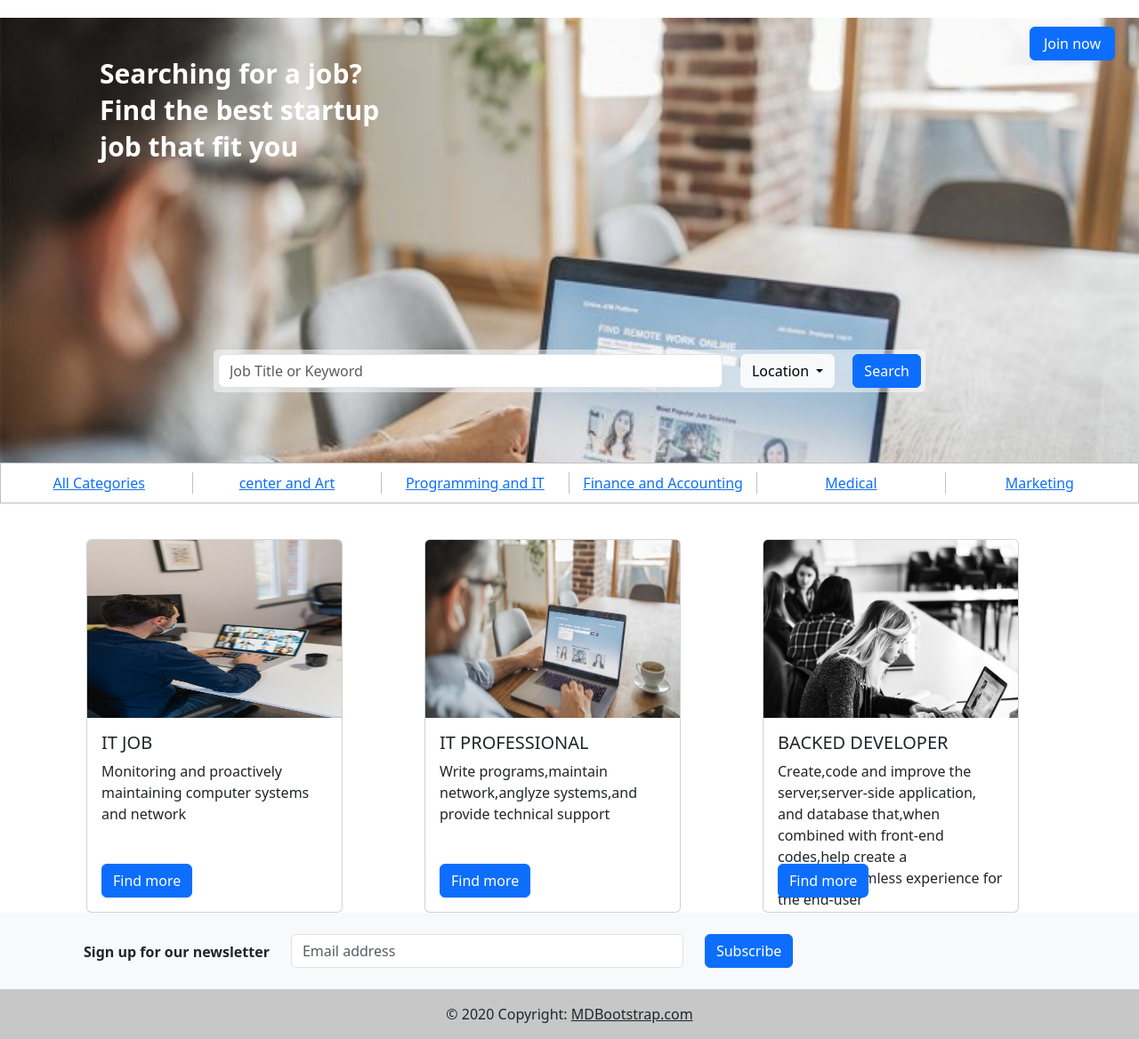
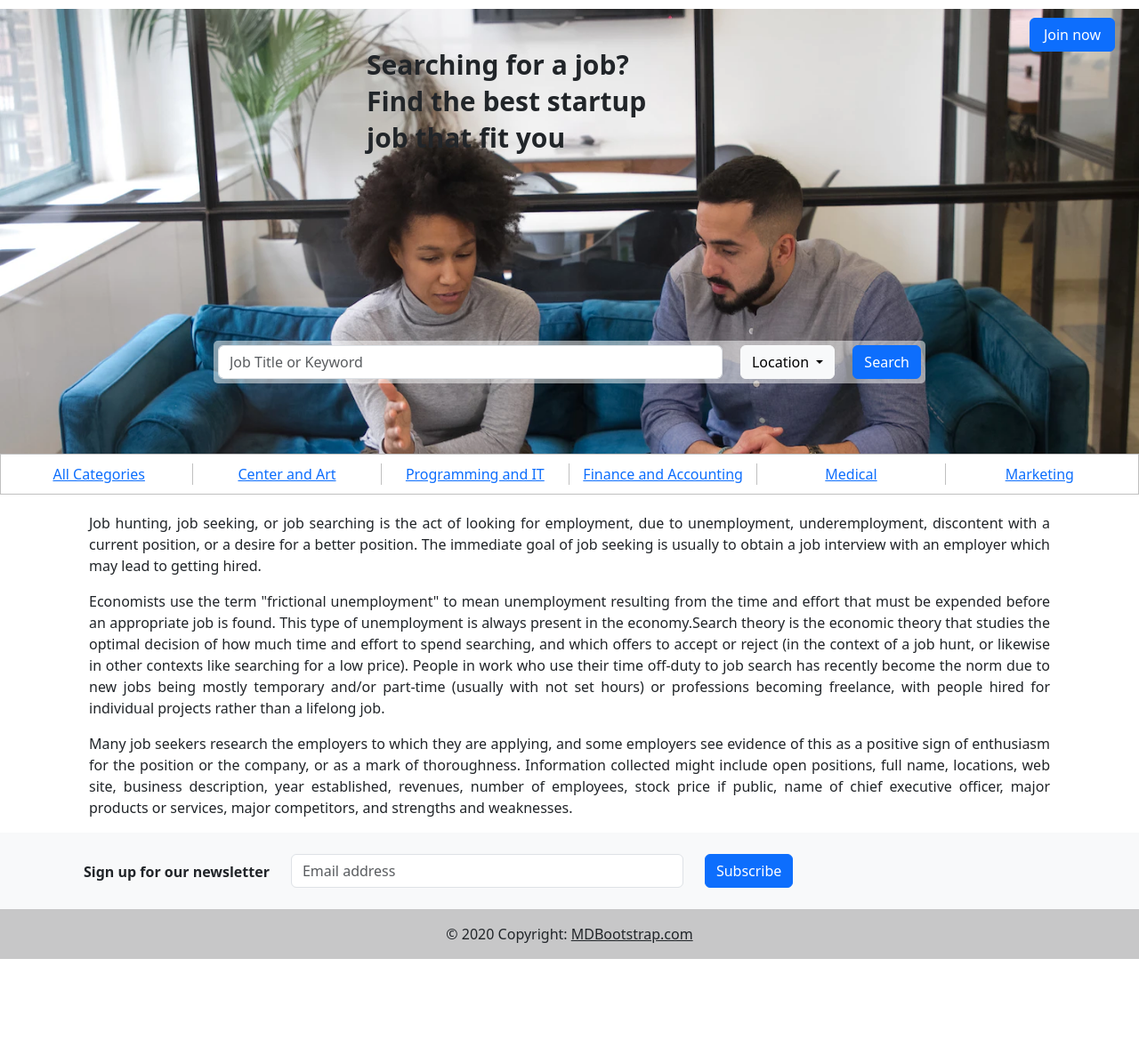
Before and after one commit to sayanavarghese/collegeproject-og, a Django app: page / in a window 1280 px wide. Shown: the part 56-1224 px from the top of the page at 89% size. After the commit the page ends 1134 px from the top, so only its background shows below. Run offline with Django 3.2, Linux system fonts and the light colour scheme.

Commit message:
Adding changes

```diff
--- a/jobfinder/page_app/static/css/home.css
+++ b/jobfinder/page_app/static/css/home.css
@@ -1,14 +1,17 @@
 .img-job {
-  background-image: url('/static/img/job 2.jpg');
+  background-image: url('/static/img/job13.jpg');
  margin-top: 10px;
   background-size: cover;
   width: 100%;
   height: 500px;
 }
+.content-para{
+  margin-left: 300px;
 
+}
 .content-box {
-  color: white;
-  margin-top: 20px;
+
+  margin-top: 2px;
 }
 
 .join-now-btn {
@@ -73,3 +76,10 @@
 .card-text {
   height: 100px;
 }
+.div-para{
+  margin-left: 100px;
+  margin-top: 20px;
+  margin-right: 100px;
+
+  text-align: justify;
+}
--- a/jobfinder/page_app/templates/base.html
+++ b/jobfinder/page_app/templates/base.html
@@ -55,7 +55,7 @@
               <a class="nav-link active" href="{% url 'userlogin' %}">Login</a>
             </li>
             <li class="nav-item">
-              <a class="nav-link active" href="{% url 'register' %}">Register</a>
+              <a class="nav-link active" href="{% url 'userregister' %}">Register</a>
             </li>
 
             </li>
--- a/jobfinder/page_app/templates/home.html
+++ b/jobfinder/page_app/templates/home.html
@@ -15,9 +15,9 @@ Home
     <div class="row">
       <div class="col-9">
         <div class="content-div">
-        <p>Searching for a job?</p>
-        <p>Find the best startup</p>
-        <p>job that fit you</p>
+        <p class="content-para">Searching for a job?</p>
+        <p class="content-para">Find the best startup</p>
+        <p class="content-para">job that fit you</p>
       </div>
       </div>
       <div class="col-3">
@@ -54,7 +54,7 @@ Home
     <a href="#">All Categories</a>
   </div>
   <div class='col-2 row-col'>
-    <a href="#">center and Art</a>
+    <a href="#">Center and Art</a>
   </div>
   <div class='col-2 row-col'>
     <a href="#">Programming and IT</a>
@@ -70,43 +70,23 @@ Home
   </div>
   </div>
 </div>
-<div class="main-content">
+<div class="div-para">
+  <p>
+    Job hunting, job seeking, or job searching is the act of looking for employment,
+    due to unemployment, underemployment, discontent with a current position, or a desire for
+    a better position. The immediate goal of job seeking is usually to obtain a job interview with
+     an employer which may lead to getting hired.
+  </p>
+  <p>Economists use the term "frictional unemployment" to mean unemployment resulting from the
+    time and effort that must be expended before an appropriate job is found. This type of unemployment is
+     always present in the economy.Search theory is the economic theory that studies the optimal decision
+     of how much time and effort to spend searching, and which offers to accept or reject (in the context of a job hunt, or likewise in other contexts like searching for a low price). People in work who use their time off-duty to job search has recently become the norm due to new jobs being mostly temporary and/or part-time (usually with not set hours) or professions becoming freelance,
+    with people hired for individual projects rather than a lifelong job.</p>
+    <p>Many job seekers research the employers to which they are applying, and some employers see evidence of
+      this as a positive sign of enthusiasm for the position or the company, or as a mark of thoroughness.
+      Information collected might include open positions, full name, locations, web site, business description,
+       year established, revenues, number of employees, stock price if public, name of chief executive officer,
+      major products or services, major competitors, and strengths and weaknesses.</p>
+</div>
 
-  <div class="container">
-    <div class="row">
-      <div class="col-4">
-        <div class="card" style="width: 18rem;">
-          <img src="{% static 'img/job3.jpg' %}" class="card-img-top" alt="...">
-          <div class="card-body">
-            <h5 class="IT JOB">IT JOB</h5>
-            <p class="card-text">Monitoring and proactively maintaining computer systems and network</p>
-            <a href="#" class="btn btn-primary">Find more</a>
-          </div>
-        </div>
-      </div>
-      <div class="col-4">
-        <div class="card" style="width: 18rem;">
-          <img src="{% static 'img/job 2.jpg' %}" class="card-img-top" alt="...">
-          <div class="card-body">
-            <h5 class="IT PROFESSIONAL">IT PROFESSIONAL</h5>
-            <p class="card-text">Write programs,maintain network,anglyze systems,and provide technical support</p>
-            <a href="#" class="btn btn-primary">Find more</a>
-          </div>
-        </div>
-      </div>
-      <div class="col-4">
-        <div class="card" style="width: 18rem;">
-          <img src="{% static 'img/job4.jpg' %}" class="card-img-top" alt="...">
-          <div class="card-body">
-            <h5 class="BACKED DEVELOPER">BACKED DEVELOPER</h5>
-            <p class="card-text">Create,code and improve the server,server-side application,
-              and database that,when combined with front-end codes,help create a functional,semless experience for the end-user</p>
-            <a href="#" class="btn btn-primary">Find more</a>
-          </div>
-        </div>
-      </div>
-    </div>
-  </div>
-
-</div>
 {% endblock content %}
```
Also changed, not shown: jobfinder/page_app/templates/Aviation.html (added, +12 -0 lines), jobfinder/page_app/templates/Dress Design.html (added, +12 -0 lines), jobfinder/page_app/templates/Engineering.html (added, +12 -0 lines), jobfinder/page_app/templates/Hotel.html (added, +12 -0 lines), jobfinder/page_app/templates/Medical.html (added, +12 -0 lines), jobfinder/page_app/templates/it job.html (added, +12 -0 lines), jobfinder/page_app/templates/jobseeker.html (+83 -1 lines), jobfinder/page_app/static/img/job 2.jpg (deleted), jobfinder/page_app/static/img/job10.jpg (added), jobfinder/page_app/static/img/job11.jpg (added), jobfinder/page_app/static/img/job12.jpg (added), jobfinder/page_app/static/img/job13.jpg (added), jobfinder/page_app/static/img/job4.jpg (deleted), jobfinder/page_app/static/img/job8.jpg (added), 1 more files.
